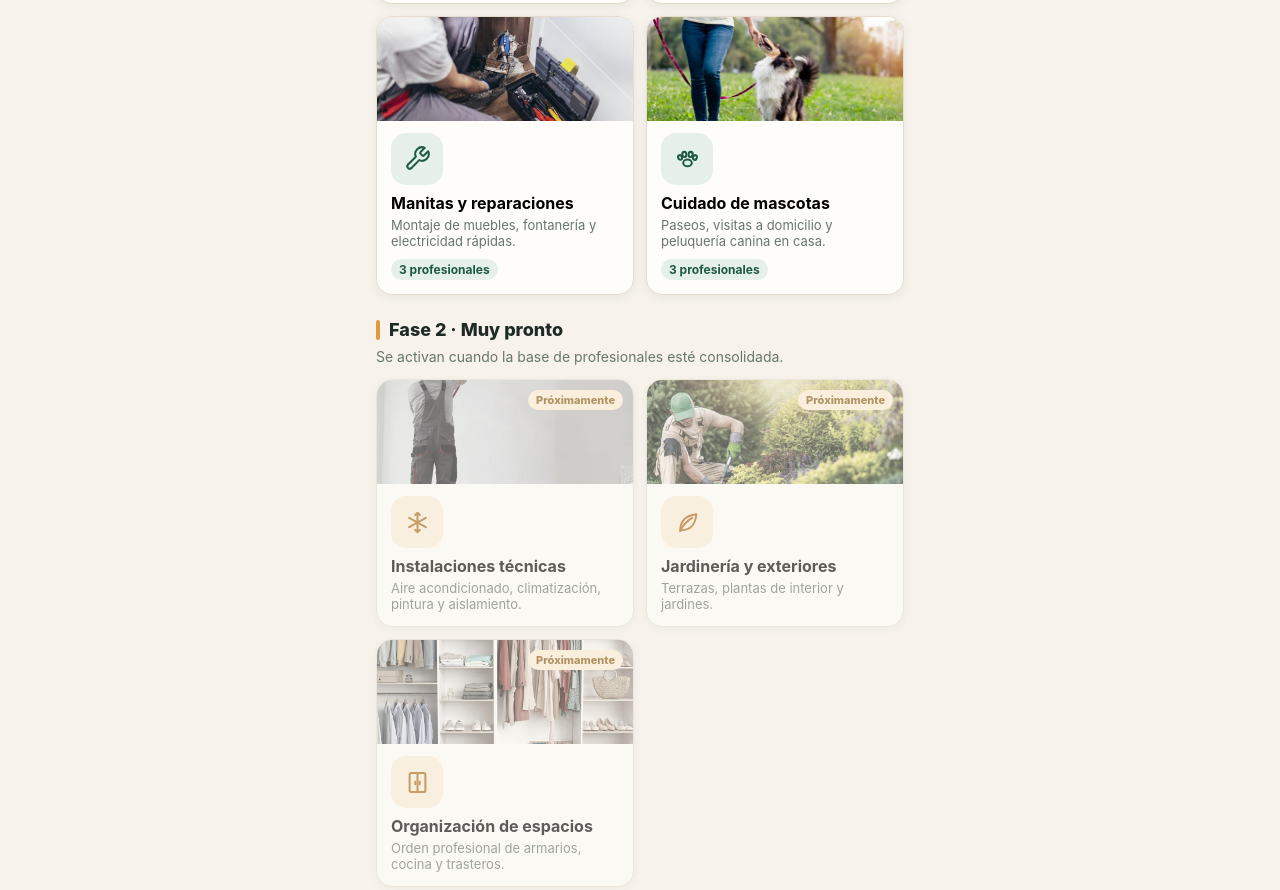
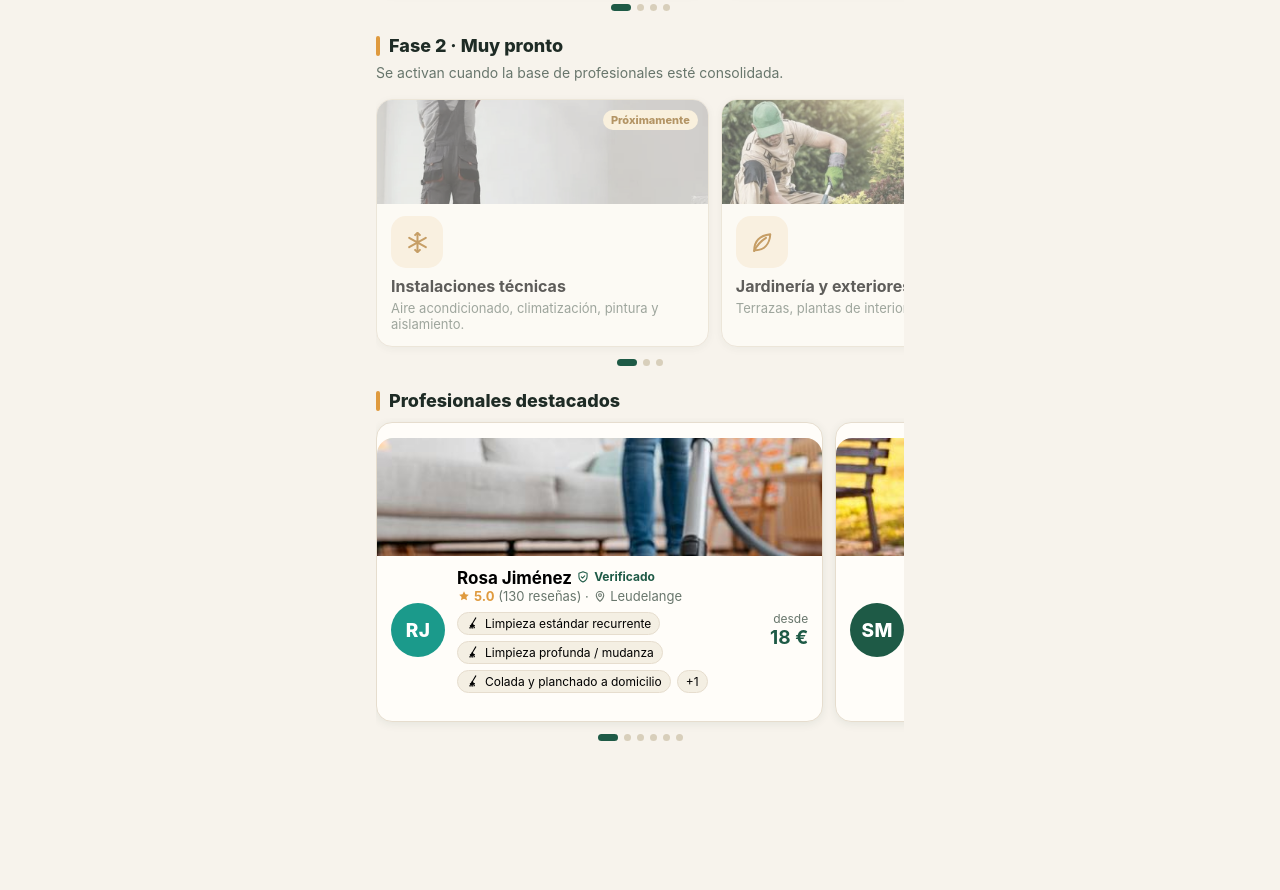
Before and after one commit to abelruizrodes-pixel/hogargo, a plain HTML site: page index.html in a window 1280 px wide. Shown: the part 813-1703 px from the top of the page. After the commit the page ends 1664 px from the top, so only its background shows below. Drawn offline with Linux system fonts and the light colour scheme.

Commit message:
HogarGo: navegación por carruseles deslizables (servicios y profesionales)

```diff
--- a/index.html
+++ b/index.html
@@ -145,6 +145,20 @@ nav.bottom button .icn{width:23px; height:23px; display:block; margin:0 auto 2px
 .stamp.no{right:16px;color:#B4552D;border-color:#B4552D;transform:rotate(10deg)}
 .stamp.yes{left:16px;color:var(--teal-d);border-color:var(--teal-d);transform:rotate(-10deg)}
 
+/* ===== carruseles deslizables: servicios y profesionales ===== */
+.rail{display:flex;gap:12px;overflow-x:auto;scroll-snap-type:x mandatory;padding:4px 4px 12px;scrollbar-width:none;-webkit-overflow-scrolling:touch}
+.rail::-webkit-scrollbar{display:none}
+.rail>*{scroll-snap-align:start}
+.rail .cat{flex:0 0 64%;margin:0}
+.rail .pro{flex:0 0 86%;margin:0}
+.rail>.empty{flex:0 0 100%}
+.dots{display:flex;gap:6px;justify-content:center;margin:0 0 14px;min-height:7px}
+.dots i{width:7px;height:7px;border-radius:99px;background:#D8CFBB;transition:width .2s,background .2s}
+.dots i.on{width:20px;background:var(--teal)}
+.svc-rail .svc{flex:0 0 72%;flex-direction:column;align-items:stretch;gap:8px;border:1px solid var(--line);border-radius:14px;padding:12px;background:var(--card)}
+.svc-rail .svc-img{width:100%;height:104px;border-radius:10px}
+.svc-rail .svc .pr{margin-left:0;text-align:left}
+.svc-rail .svc .mini{width:100%;padding:10px 15px}
 /* ===== modo Booksy: servicios con precio/duración, días y horas, reseñas ===== */
 /* ===== fotos: categorías, servicios, listados, match y reserva ===== */
 .cat{padding:0; overflow:hidden}
@@ -238,12 +252,15 @@ nav.bottom button .icn{width:23px; height:23px; display:block; margin:0 auto 2px
     </div>
     <h2 class="sec-t" data-i="cats_t">Servicios fundamentales</h2>
     <p class="sec-s" data-i="cats_s">Cuatro categorías claras para empezar: alta frecuencia, calidad controlada y clientes que repiten.</p>
-    <div class="cat-grid" id="cat-grid"></div>
+    <div class="rail" id="cat-grid"></div>
+    <div class="dots" id="cat-dots"></div>
     <h2 class="sec-t" data-i="phase2_t">Fase 2 · Muy pronto</h2>
     <p class="sec-s" data-i="phase2_s">Se activan cuando la base de profesionales esté consolidada.</p>
-    <div class="cat-grid" id="cat-grid2"></div>
+    <div class="rail" id="cat-grid2"></div>
+    <div class="dots" id="cat-dots2"></div>
     <h2 class="sec-t" data-i="feat_t">Profesionales destacados</h2>
-    <div id="feat-list"></div>
+    <div class="rail" id="feat-list"></div>
+    <div class="dots" id="feat-dots"></div>
   </section>
 
   <!-- CATEGORY -->
@@ -254,7 +271,8 @@ nav.bottom button .icn{width:23px; height:23px; display:block; margin:0 auto 2px
     <div id="cat-hero" style="margin:2px 0 10px"></div>
     <div class="subs" id="cat-subs"></div>
     <button class="btn" id="match-btn" onclick="startMatch()"><svg class="icn"><use href="#i-heart"/></svg><span data-i="match_start">Buscar con match</span></button>
-    <div id="cat-pros"></div>
+    <div class="rail" id="cat-pros"></div>
+    <div class="dots" id="catp-dots"></div>
   </section>
 
   <!-- MATCH -->
@@ -573,6 +591,17 @@ function proCard(p){
       <div class="price"><small>${t("from_l")}</small><b>${minPrice(p)} €</b></div>
     </div></button>`;
 }
+function railDots(railId, dotsId){
+  const rail = document.getElementById(railId), dots = document.getElementById(dotsId);
+  if(!rail || !dots) return;
+  const n = rail.children.length;
+  rail.scrollLeft = 0;
+  if(n < 2){ dots.innerHTML = ""; return; }
+  dots.innerHTML = Array.from({length: n}, () => "<i></i>").join("");
+  const upd = () => { const w = rail.scrollWidth - rail.clientWidth; const idx = w > 0 ? Math.round(rail.scrollLeft / w * (n - 1)) : 0; Array.prototype.forEach.call(dots.children, (d, i) => d.classList.toggle("on", i === idx)); };
+  rail.onscroll = () => { if(window.requestAnimationFrame) requestAnimationFrame(upd); else upd(); };
+  upd();
+}
 function renderHome(){
   document.getElementById("cat-grid").innerHTML = CATS.filter(c=>c.phase===1).map(catCard).join("");
   document.getElementById("cat-grid2").innerHTML = CATS.filter(c=>c.phase===2).map(catCard).join("");
@@ -582,6 +611,7 @@ function renderHome(){
   if(city) list = list.filter(p=>p.city===city);
   if(q) list = list.filter(p=> p.name.toLowerCase().includes(q) || proCats(p).some(cid=>{ const c=CATS.find(x=>x.id===cid); return c && catName(c).toLowerCase().includes(q); }) || servicesOf(p).some(sv=>sv.name.toLowerCase().includes(q)));
   document.getElementById("feat-list").innerHTML = list.length ? list.slice(0,6).map(proCard).join("") : `<div class="empty">${t("no_pros")}</div>`;
+  railDots("cat-grid", "cat-dots"); railDots("cat-grid2", "cat-dots2"); railDots("feat-list", "feat-dots");
 }
 
 /* ---- categoría ---- */
@@ -599,6 +629,7 @@ function renderCat(){
   if(city) list = list.filter(p=>p.city===city);
   list.sort((a,b)=>b.rating-a.rating);
   document.getElementById("cat-pros").innerHTML = list.length ? list.map(proCard).join("") : `<div class="empty">${t("no_pros")}</div>`;
+  railDots("cat-pros", "catp-dots");
 }
 function setSub(i){ S.subFilter=i; renderCat(); }
 
@@ -694,12 +725,13 @@ function renderPro(){
     </div>
     <div class="card">
       <h3 class="sub-t" style="margin-top:0">${t("services_t")}</h3>
-      ${svcs.map(sv=>`<div class="svc"><img class="svc-img" src="${svcImg(sv.cat, sv.i)}" alt="" loading="lazy" onerror="this.remove()"><div style="flex:1"><div class="nm">${sv.name}</div><div class="dur">${I("clock","xs")} ${fmtDur(sv.dur)}</div></div><div class="pr"><b>${sv.price} €</b></div><button class="mini" onclick="openBook('${sv.key}')">${t("book_b")}</button></div>`).join("")}
+      ${svcs.length > 1 ? `<div class="rail svc-rail" id="pro-svcs">${svcs.map(sv=>`<div class="svc"><img class="svc-img" src="${svcImg(sv.cat, sv.i)}" alt="" loading="lazy" onerror="this.remove()"><div class="nm">${sv.name}</div><div class="dur">${I("clock","xs")} ${fmtDur(sv.dur)}</div><div class="pr"><b>${sv.price} €</b></div><button class="mini" onclick="openBook('${sv.key}')">${t("book_b")}</button></div>`).join("")}</div><div class="dots" id="prosvc-dots"></div>` : svcs.map(sv=>`<div class="svc"><img class="svc-img" src="${svcImg(sv.cat, sv.i)}" alt="" loading="lazy" onerror="this.remove()"><div style="flex:1"><div class="nm">${sv.name}</div><div class="dur">${I("clock","xs")} ${fmtDur(sv.dur)}</div></div><div class="pr"><b>${sv.price} €</b></div><button class="mini" onclick="openBook('${sv.key}')">${t("book_b")}</button></div>`).join("")}
     </div>
     <div class="card">
       <h3 class="sub-t" style="margin-top:0">${t("reviews")} · <span class="stars">${I("star","xs fill")} ${p.rating.toFixed(1)}</span> (${revCount(p)})</h3>
       ${revs.length ? revs.map(r=>`<div class="rev"><div class="rev-h"><b>${r.name}</b><span class="stars">${I("star","xs fill").repeat(r.rating)}${I("star","xs").repeat(5 - r.rating)}</span><span class="note">${r.when}</span></div><div class="note">${r.service}</div><p style="margin:3px 0 0">${r.text}</p></div>`).join("") : `<p class="note">${t("no_reviews")}</p>`}
     </div>`;
+  railDots("pro-svcs", "prosvc-dots");
 }
 
 /* ---- reserva tipo cita (Booksy): servicio -> día -> hora libre -> confirmar ---- */
```
